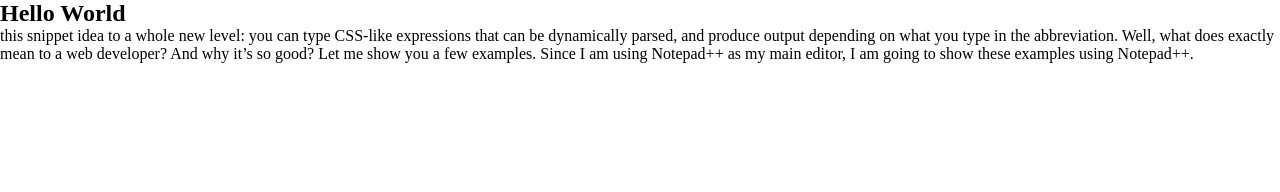
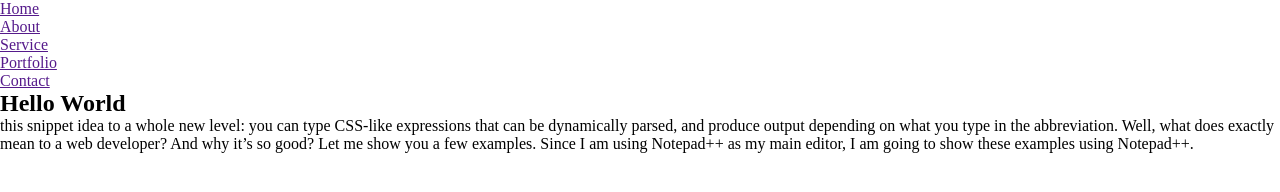
Before and after one commit to hifzurmax/portfolio, a plain HTML site: page index.html in a window 1280 px wide. Drawn offline with Linux system fonts and the light colour scheme.

Commit message:
images added

```diff
--- a/index.html
+++ b/index.html
@@ -7,13 +7,22 @@
 </head>
 <body>
 	<header>
-
+		<ul>
+			<li><a href="">Home</a></li>
+			<li><a href="">About</a></li>
+			<li><a href="">Service</a></li>
+			<li><a href="">Portfolio</a></li>
+			<li><a href="">Contact</a></li>
+		</ul>
 	</header>
 	<main>
 		<h2>Hello World</h2>
 		<p>this snippet idea to a whole new level: you can type CSS-like expressions that can be dynamically parsed, and produce output depending on what you type in the abbreviation.
 		Well, what does exactly mean to a web developer? And why it’s so good? Let me show you a few examples. Since I am using Notepad++ as my main editor, I am going to show these examples using Notepad++.</p>
+
+
 	</main>
+
 	<footer>
 
 	</footer>
```
Also changed, not shown: images/developer.png (added), images/hardy.png (added), images/header_bg.png (added), images/icons/facebook.png (added), images/icons/insta.png (added), images/icons/js.png (added), images/icons/mongo.png (added), images/icons/nodejs.png (added), images/icons/react.png (added), images/icons/twitter.png (added).
